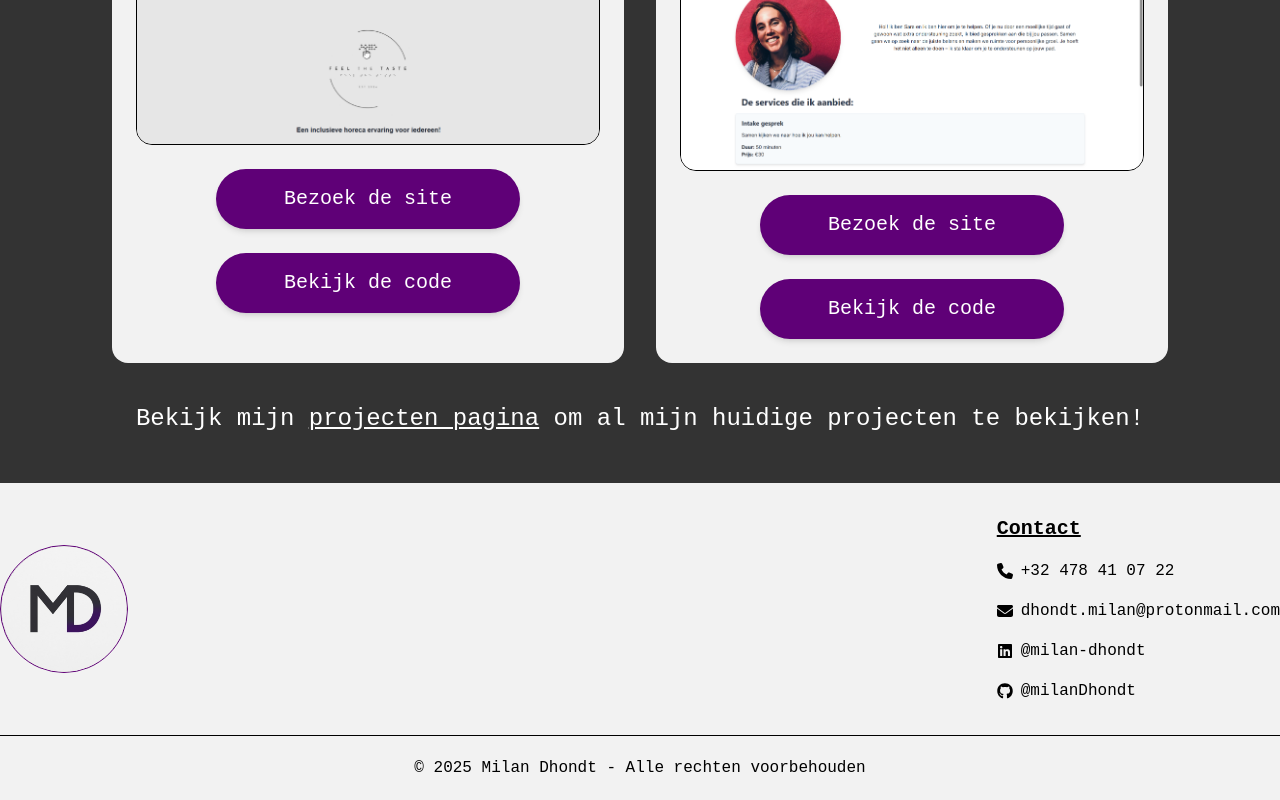
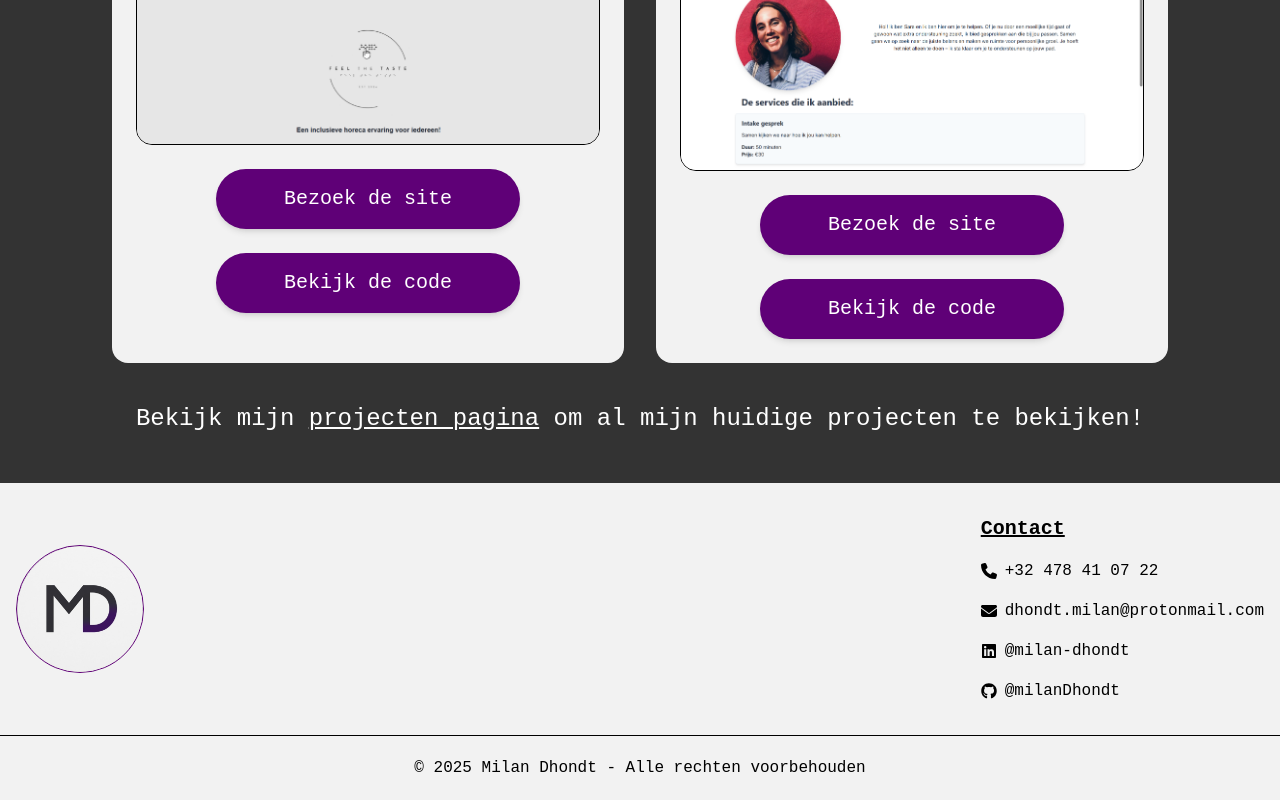
Before and after one commit to milandhondt/Portfolio, a React (Vite) app in the folder Portfolio/: page / in a window 1280 px wide. Shown: the part 1541-2341 px from the top of the page. Built offline with nearby package versions, Linux system fonts and the light colour scheme; a web font is replaced by a local one.

Commit message:
Made the alignemnt of the footer look better

```diff
--- a/Portfolio/src/components/General Components/Footer/BigFooter.jsx
+++ b/Portfolio/src/components/General Components/Footer/BigFooter.jsx
@@ -2,13 +2,15 @@ import LinkSection from "./LinkSection";
 
 const BigFooter = () => {
   return (
-    <div className="flex flex-col md:flex-row items-center justify-between py-8 max-w-7xl">
+    <div className="flex flex-col md:flex-row items-center justify-between py-8 max-w-7xl mx-auto px-4">
       <img
         src="/logoRondZB.png"
         alt="Logo"
         className="w-32 h-32 object-contain border border-[#5F0077] rounded-full"
       />
-      <LinkSection />
+      <div className="md:ml-auto md:mr-0 mt-6 md:mt-0">
+        <LinkSection />
+      </div>
     </div>
   );
 };
```
